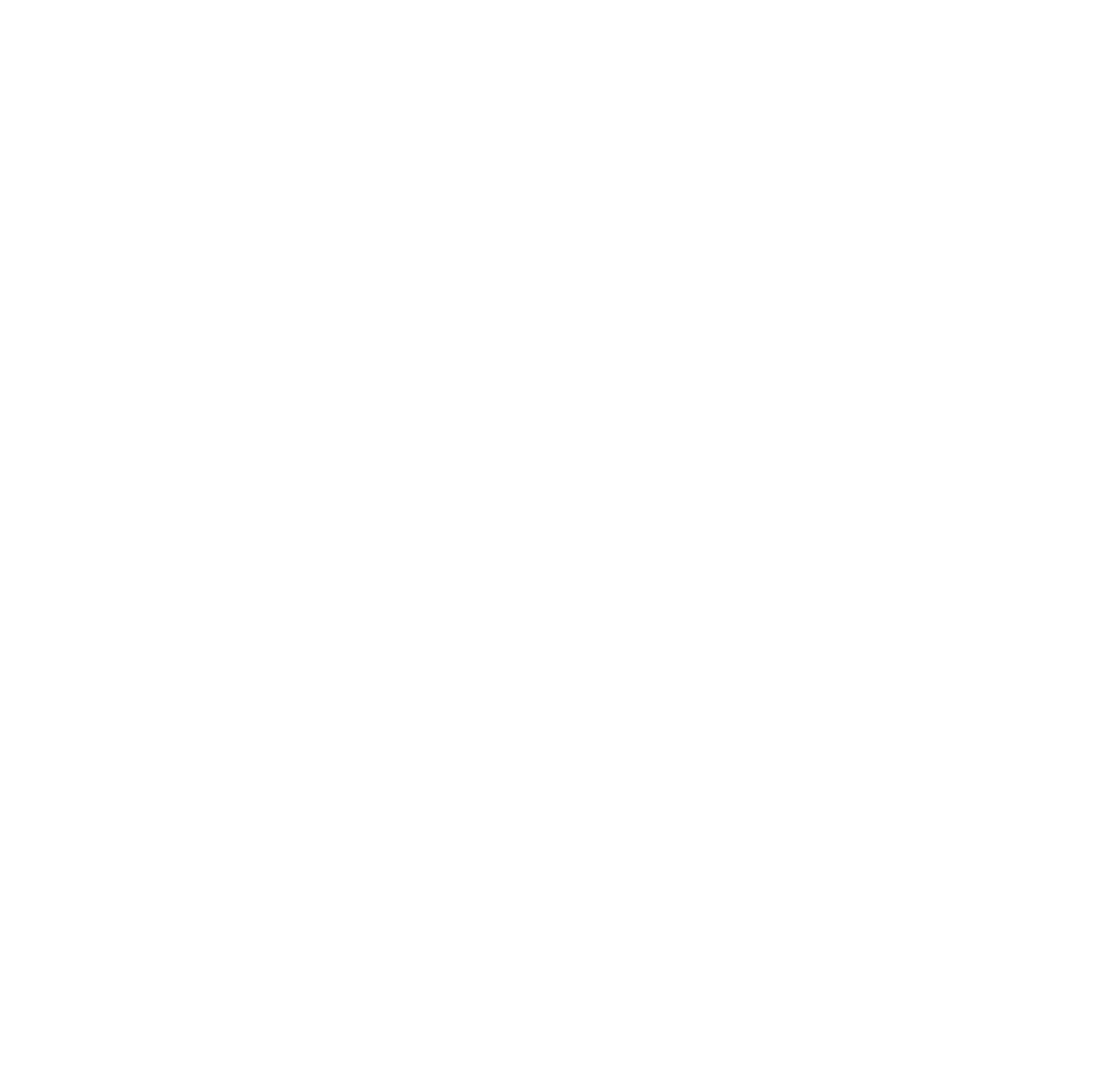
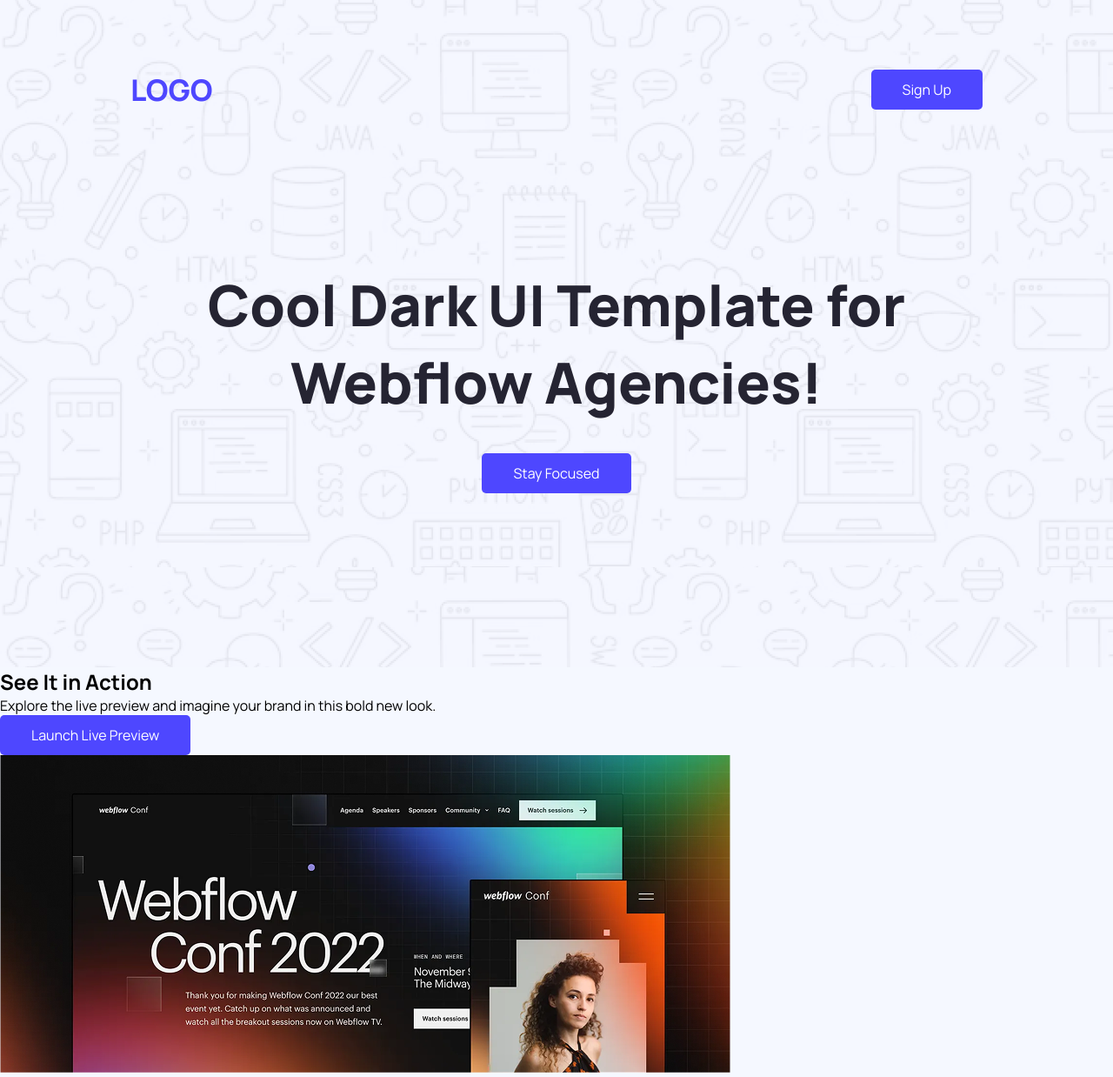
Before and after one commit to ZahidHasan71/PH_Assignment_1, a plain HTML site: page index.html in a window 1280 px wide. Shown: the whole page at 87% size. Before the commit the page ends 800 px from the top, so only its background shows below. Drawn offline with Linux system fonts and the light colour scheme.

Commit message:
header part competed

```diff
--- a/index.html
+++ b/index.html
@@ -8,10 +8,24 @@
 </head>
 <body>
     <header>
-
+        <nav>
+            <h1 class="logo">LOGO</h1>
+            <button class="primary-btn"><a href=""></a>Sign Up</button>
+        </nav>
+        <div class="banner">
+            <h1 class="banner-title">Cool Dark UI Template for Webflow Agencies! </h1>
+            <button class="primary-btn"><a href=""></a>Stay Focused</button>
+        </div>
     </header>
     <main>
-
+        <section class="action-container">
+            <div class="action-content">
+                <h1>See It in Action</h1>
+                <p>Explore the live preview and imagine your brand in this bold new look.</p>
+                <button class="primary-btn"><a href=""></a>Launch Live Preview</button>
+            </div>
+            <img src="Assets/wc-big.png" alt="">
+        </section>
     </main>
     <footer>
 
--- a/styles/style.css
+++ b/styles/style.css
@@ -0,0 +1,50 @@
+@import url('https://fonts.googleapis.com/css2?family=Manrope:wght@200..800&family=Open+Sans:ital,wght@0,300..800;1,300..800&family=Raleway:ital,wght@0,100..900;1,100..900&display=swap');
+
+* {
+    margin: 0;
+    padding: 0;
+    box-sizing: border-box;
+    font-family: "Manrope", sans-serif;
+}
+/* Shere styles */
+.primary-color{
+    color: #4E47FF;
+}
+.primary-btn{
+    padding: 12px 36px;
+    background-color: #4E47FF;
+    color: #fff;
+    border: none;
+    border-radius: 5px;
+    font-size: 16px;
+}
+/* Header Part */
+header{
+    background-image: url(../Assets/Hero-bg.png);
+}
+nav{
+    display: flex;
+    justify-content: space-between;
+    padding: 80px 150px;
+}
+.logo{
+    font-size: 34px;
+    font-weight: 1000;
+    color: #4E47FF;
+}
+.banner{
+    text-align: center;
+    padding: 100px 200px 200px;
+}
+.banner-title{
+    font-size: 65px;
+    font-weight: 800;
+    max-width: 1040px;
+    margin: 0 auto;
+    color: #252432;
+    margin-bottom: 37px;
+}
+/* Main Part */
+main{
+    background-color: #F5F8FF;
+}
```
